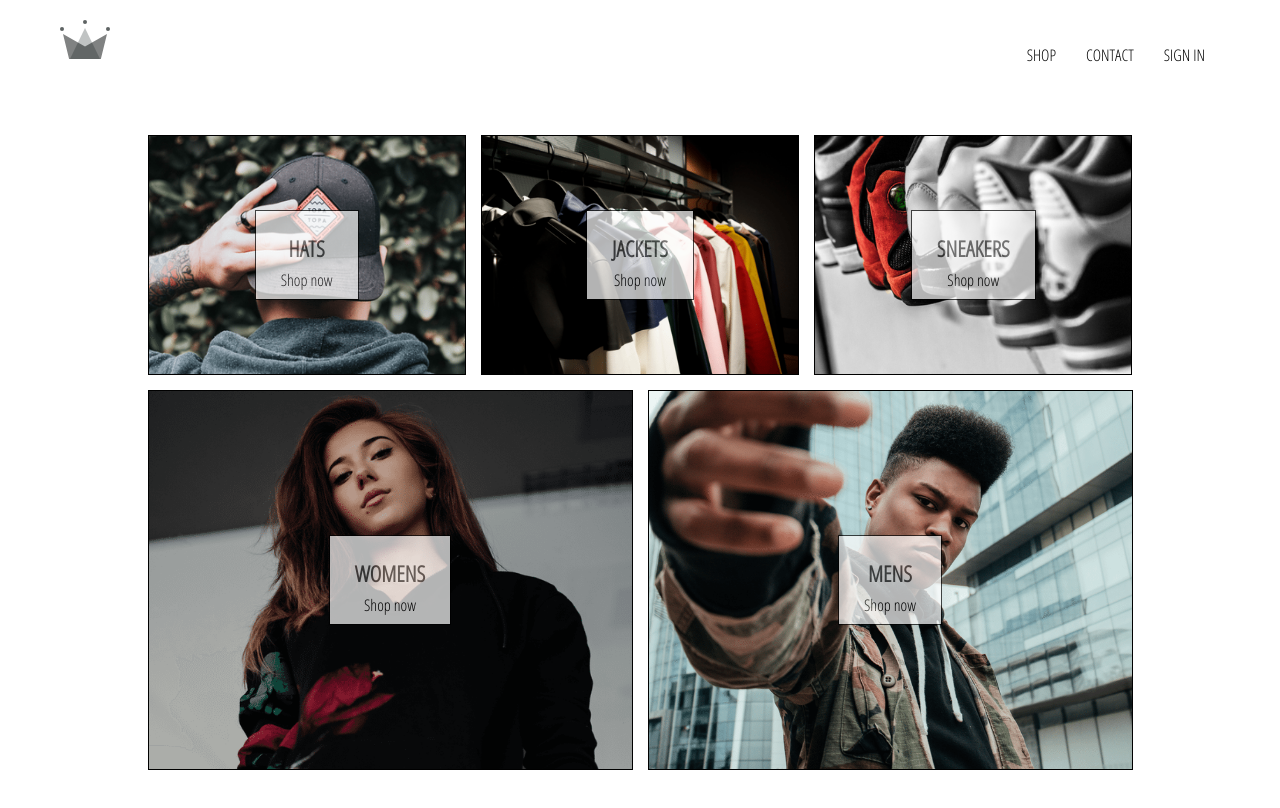
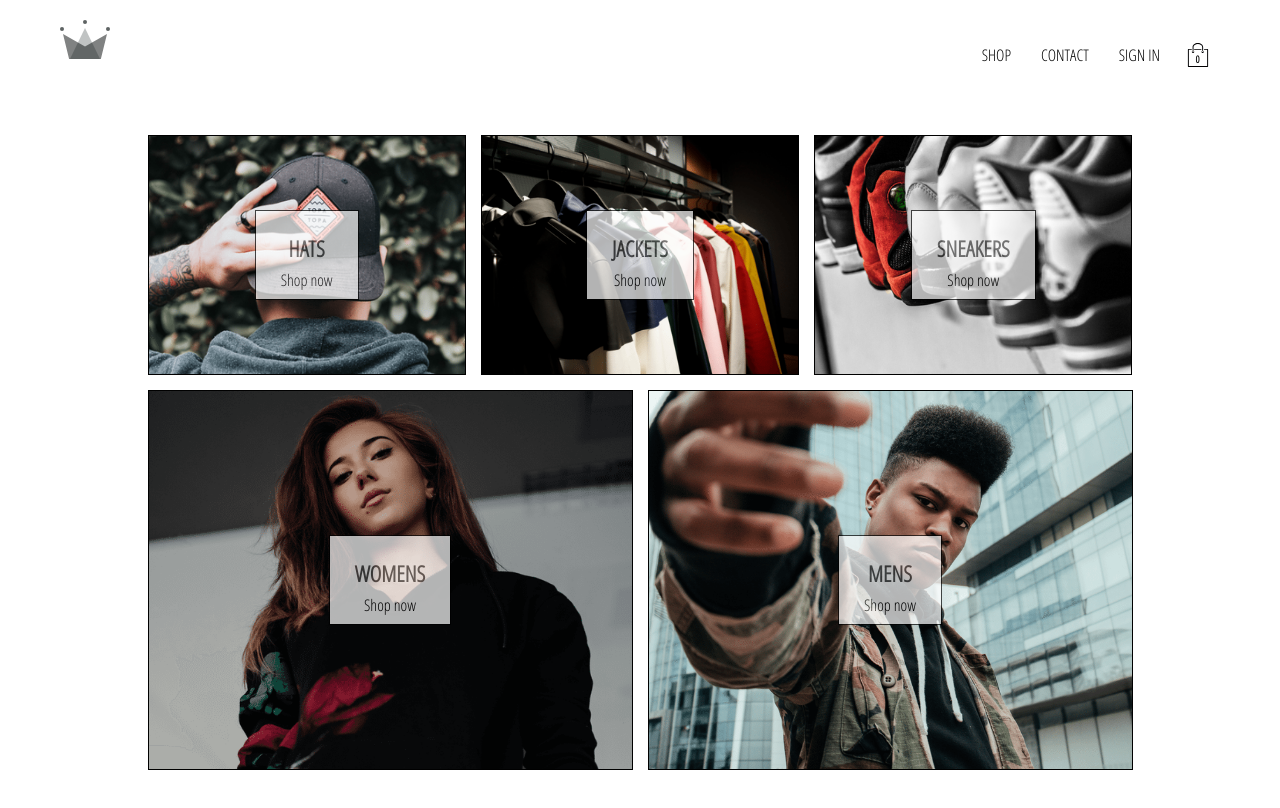
Before and after one commit to genadi53/react-shop-app, a React (Create React App) app: page / in a window 1280 px wide. Shown: the top 808 px of the page. Built offline with nearby package versions, Linux system fonts and the light colour scheme; no server answers.

Commit message:
add cartDropdown components and implement cart reducer

```diff
--- /dev/null
+++ b/src/components/cart-dropdown/cart-dropdown.component.jsx
@@ -0,0 +1,13 @@
+import React from 'react';
+import CustomButton from '../custom-button/custom-button.component';
+
+import './cart-dropdown.scss';
+
+const CartDropdown = () => (
+    <div className='cart-dropdown'>
+        <div className='cart-items'></div>
+        <CustomButton>GO TO CHECKOUT</CustomButton>
+    </div>
+)
+
+export default CartDropdown;
--- /dev/null
+++ b/src/components/cart-dropdown/cart-dropdown.scss
@@ -0,0 +1,25 @@
+.cart-dropdown {
+    position: absolute;
+    width: 240px;
+    height: 340px;
+    display: flex;
+    flex-direction: column;
+    padding: 20px;
+    border: 1px solid black;
+    background-color: white;
+    top: 90px;
+    right: 40px;
+    z-index: 5;
+
+    .cart-items {
+      height: 240px;
+      display: flex;
+      flex-direction: column;
+      //overflow: scroll;
+      overflow: auto;
+    }
+
+    button {
+      margin-top: auto;
+    }
+  }
--- /dev/null
+++ b/src/components/cart-icon/cart-icon.component.jsx
@@ -0,0 +1,21 @@
+import React from 'react';
+import { ReactComponent as ShopingIcon } from '../../assets/shopping-bag.svg';
+import { connect } from 'react-redux';
+import { toggleCartHidden } from '../../redux/cart/cart.actions';
+
+import './cart-icon.scss';
+
+const CartIcon = ({ toggleCartHidden }) => (
+    <div className='cart-icon' onClick={ toggleCartHidden }>
+        <ShopingIcon className='shopping-icon' />
+        <span className='item-count'>0</span>
+    </div>
+);
+
+const mapDispatchToProps = dispatch => ({
+    toggleCartHidden: () => dispatch(toggleCartHidden())
+});
+
+
+
+export default connect(null, mapDispatchToProps)(CartIcon);
--- /dev/null
+++ b/src/components/cart-icon/cart-icon.scss
@@ -0,0 +1,21 @@
+.cart-icon {
+    width: 45px;
+    height: 45px;
+    position: relative;
+    display: flex;
+    align-items: center;
+    justify-content: center;
+    cursor: pointer;
+
+    .shopping-icon {
+      width: 24px;
+      height: 24px;
+    }
+
+    .item-count {
+      position: absolute;
+      font-size: 10px;
+      font-weight: bold;
+      bottom: 12px;
+    }
+  }
--- a/src/components/header/header.component.jsx
+++ b/src/components/header/header.component.jsx
@@ -3,10 +3,12 @@
 import { ReactComponent as Logo } from '../../assets/crown.svg';
 import { auth } from '../../firebase/firebase.utils';
 import { connect } from 'react-redux';
+import CartDropdown from '../cart-dropdown/cart-dropdown.component';
+import CartIcon from '../cart-icon/cart-icon.component';
 
 import './header.scss';
 
-const Header = ({ currentUser }) => (
+const Header = ({ currentUser, hidden }) => (
     <div className='header'>
         <Link className='logo-contaner' to='/'>
             <Logo className='logo' />
@@ -19,17 +21,23 @@
                 CONTACT
             </Link>
             {
-                currentUser ?
+                currentUser ? (
                 <div className='option' onClick={ () => auth.signOut() }> SIGN OUT </div>
-                :
+                ) : (
                 <Link className='option' to='/signin'> SIGN IN </Link>
-            }
+            )}
+            <CartIcon />
         </div>
+        {
+            hidden ? null : <CartDropdown />
+        }
+
     </div>
 );
 
-const mapStateToProps = state => ({
-    currentUser: state.user.currentUser
+const mapStateToProps = ({user: { currentUser }, cart: { hidden }}) => ({
+    currentUser,
+    hidden
 });
 
 export default connect(mapStateToProps)(Header);
--- /dev/null
+++ b/src/redux/cart/cart.actions.js
@@ -0,0 +1,5 @@
+import CartActionTypes from './cart.types';
+
+export const toggleCartHidden = () => ({
+    type: CartActionTypes.TOGGLE_CART_HIDDEN
+})
--- /dev/null
+++ b/src/redux/cart/cart.reducer.js
@@ -0,0 +1,18 @@
+import CartActionTypes from './cart.types';
+
+const initialState = {
+    hidden: true
+}
+
+const cartReducer = (state = initialState, action) => {
+    switch(action.type){
+        case CartActionTypes.TOGGLE_CART_HIDDEN:
+            return {
+               ...state,
+               hidden:  !state.hidden
+            }
+        default: return state;
+    }
+}
+
+export default cartReducer;
--- /dev/null
+++ b/src/redux/cart/cart.types.js
@@ -0,0 +1,5 @@
+const cartActionTypes = {
+    TOGGLE_CART_HIDDEN: 'TOGGLE_CART_HIDDEN',
+}
+
+export default cartActionTypes;
--- a/src/redux/root-reducer.js
+++ b/src/redux/root-reducer.js
@@ -1,7 +1,9 @@
 import { combineReducers } from 'redux';
-import userReducer from './user/user-reducer';
+import userReducer from './user/user.reducer';
+import cartReducer from './cart/cart.reducer';
 
 export default combineReducers({
     user: userReducer,
+    cart: cartReducer,
 
 })
```
Also changed, not shown: src/assets/shopping-bag.svg (added), src/redux/user/user.reducer.js (renamed from src/redux/user/user-reducer.js).
